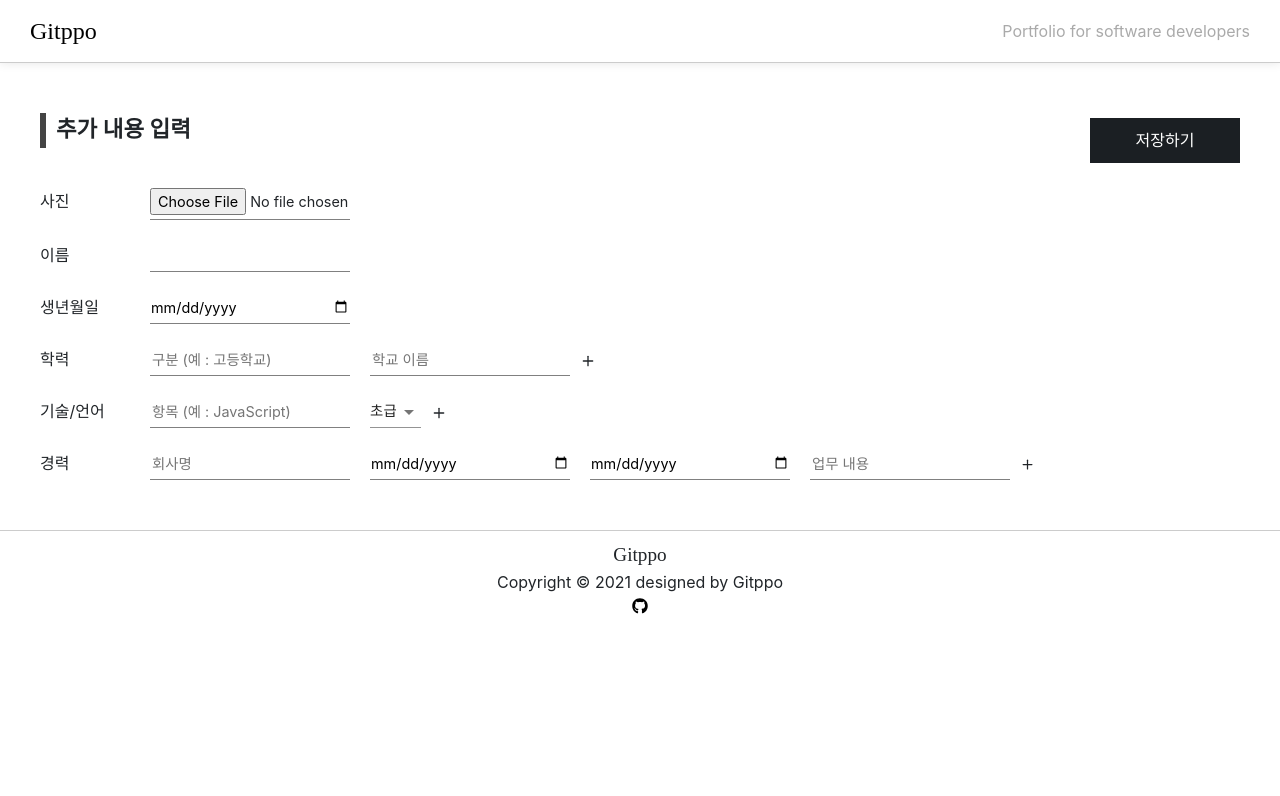
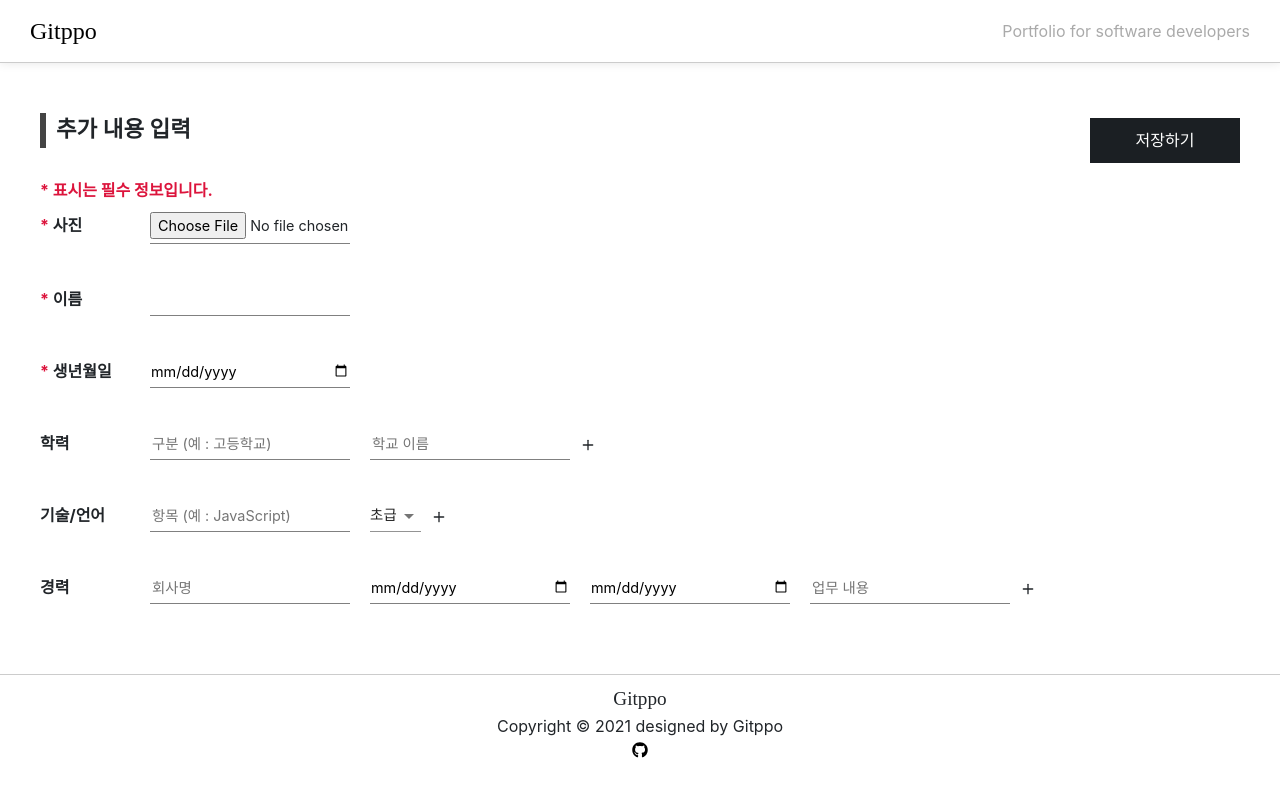
Before and after one commit to HYUNAHSHIM/gitppo, a React (Create React App) app: page /info in a window 1280 px wide. Shown: the top 796 px of the page. Built offline with nearby package versions, Linux system fonts and the light colour scheme; a web font is replaced by a local one.

Commit message:
- 필수 입력 기능 추가(사진, 이름, 생년월일 - 사진 클릭 시 새창 이동 추가

```diff
--- a/src/info/index.css
+++ b/src/info/index.css
@@ -22,13 +22,14 @@ ul, li {
 }
 
 .info-each {
-    /*margin-bottom: 20px;*/
+    margin-bottom: 20px;
     /*padding: 10px 0;*/
     /*border-bottom: 1px dotted #828282;*/
 }
 .info-each label {
     width: 15%;
     max-width: 100px;
+    font-weight: bold;
 }
 .info-each input {
     width: 200px;
@@ -62,8 +63,6 @@ ul, li {
     font-size: 0.9em;
 }
 
-.buttonStyle {
-    border: none;
-    background-color: transparent;
-    font-size: 15px;
+.emphasis {
+    color: crimson;
 }
--- a/src/info/index.js
+++ b/src/info/index.js
@@ -25,6 +25,11 @@ function User({ location }) {
       [profileImg, setProfileImg] = useState("");
 
     const onClickSave = () => {
+        if(!profileImg) return alert("사진을 선택하지 않았습니다.");
+        if(!name.trim()) return alert("이름을 입력하지 않았습니다.");
+        else setName(name.trim());
+        if(!birth) return alert("생년월일을 입력하지 않았습니다.");
+
         history.push({
             pathname: "/result",
             state: {
@@ -104,6 +109,18 @@ function User({ location }) {
         list.splice(index, 1);
         setCompanyList(list);
     }
+    const handleImgPopup = () => {
+        const img = new Image();
+        img.src = profileImg;
+
+        const img_width = img.width;
+        const win_width = img.width + 25;
+        const img_height = img.height;
+
+        const OpenWindow = window.open('', '_blank', 'width=' + img_width + ', height=' + img_height + ', menubars=no, scrollbars=auto');
+        OpenWindow.document.write("<style>body{margin:0;}</style><img src='" + img.src + "' width='" + win_width + "' alt='프로필 이미지'>");
+    }
+
     const onChangeStart = (e, index) => {
         const {value} = e.target;
         const list = [...companyList];
@@ -125,8 +142,10 @@ function User({ location }) {
                       onClick={onClickSave}>저장하기</Button>
           </div>
 
+          <div className={"emphasis"}><b>* 표시는 필수 정보입니다.</b></div>
+
           <div className={"info-each"}>
-              <label>사진</label>
+              <label><span className={"emphasis"}>*</span> 사진</label>
               <input type={"file"}
                      accept={"image/*"}
                      onChange={onChangeImg} />
@@ -135,18 +154,20 @@ function User({ location }) {
                 <span>
                     <img src={profileImg}
                          alt="프로필 이미지"
-                         height={"100px"}/>
+                         height={"100px"}
+                         style={{cursor: "pointer"}}
+                         onClick={handleImgPopup}/>
                 </span>
               )}
           </div>
           <div className="info-each">
-              <label>이름</label>
+              <label><span className={"emphasis"}>*</span> 이름</label>
               <input value={name}
                      onChange={onChangeName}/>
           </div>
 
           <div className="info-each">
-              <label>생년월일</label>
+              <label><span className={"emphasis"}>*</span> 생년월일</label>
               <input value={birth}
                      onChange={onChangeBirth}
                      id="date"
@@ -252,20 +273,17 @@ function User({ location }) {
                         {companyList.length - 1 !== i
                         && <FiMinus type="button"
                                     value="삭제"
-                                    className="buttonStyle"
                                     onClick={() => handleRemoveCompany(i)} />
                         }
                         {companyList.length - 1 === i
                         && <FiPlus type="button"
                                    value="추가"
-                                   className="buttonStyle"
                                    onClick={handleAddCompany}/>
                         }
                     </li>
                   ))}
               </ul>
           </div>
-
       </div>
     );
 }
```
